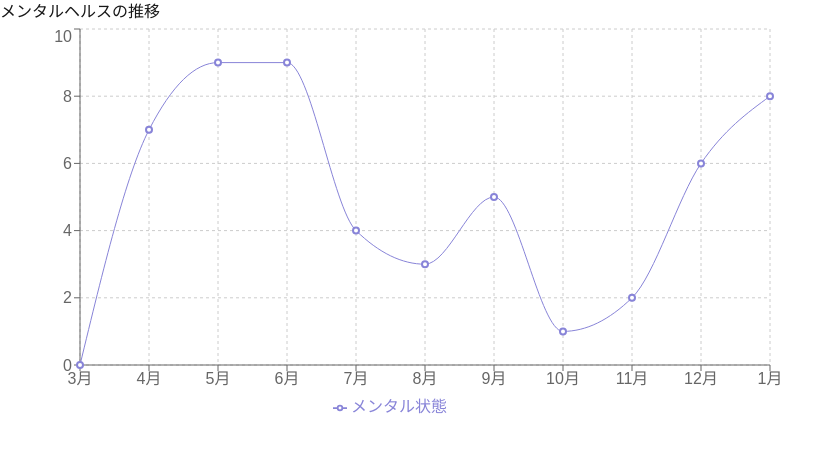
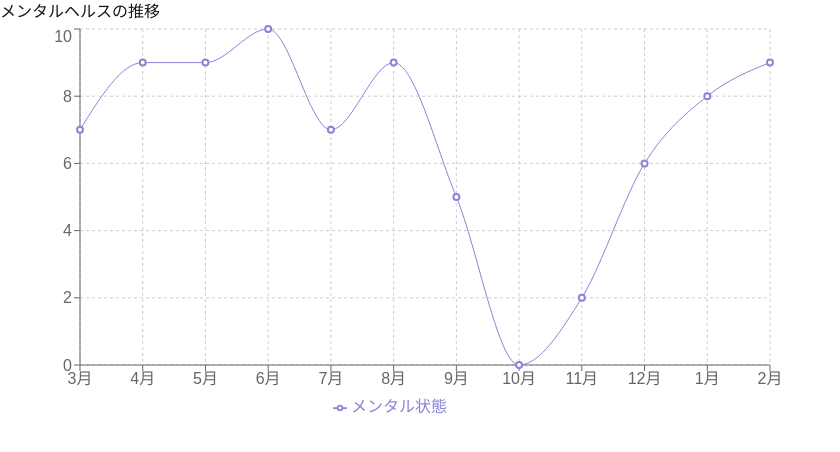
Before and after one commit to mitsumizo/mental-graph, a Next.js app: page / in a window 1280 px wide. Shown: the top 452 px of the page, without its empty margins (0-840 px from the left). Built offline with nearby package versions, Linux system fonts and the light colour scheme.

Commit message:
現状コミット

```diff
--- a/src/components/MentalGraph.tsx
+++ b/src/components/MentalGraph.tsx
@@ -1,16 +1,24 @@
+"use client";
+
+// 必要なrechartsのコンポーネントとReactのフックをインポート
 import { LineChart, Line, XAxis, YAxis, CartesianGrid, Tooltip, Legend } from 'recharts';
+import { useState, useEffect } from 'react';
 
+// データの型定義を更新
 interface MentalData {
-  month: string;
-  level: number;
-  comment: string;
+  month: string;    // 月の文字列
+  level: number;    // メンタルレベル（0-10）
+  title: string;    // その月のタイトル
+  detail: string;   // 詳細な説明
 }
 
+// コンポーネントのProps型定義
 interface MentalGraphProps {
   data: MentalData[];
 }
 
 export const MentalGraph = ({ data }: MentalGraphProps) => {
+  // カスタムツールチップコンポーネントを更新
   const CustomTooltip = ({ active, payload, label }: any) => {
     if (active && payload && payload.length) {
       const level = payload[0].value;
@@ -19,13 +27,22 @@ export const MentalGraph = ({ data }: MentalGraphProps) => {
       return (
         <div className="transform transition-all duration-200 ease-in-out">
           <div className="bg-white/95 backdrop-blur-sm p-6 rounded-xl shadow-2xl border border-indigo-100
-                        min-w-[250px] animate-fade-in">
+                        min-w-[300px] animate-fade-in">
+            {/* ヘッダー部分：月と絵文字 */}
             <div className="flex items-center justify-between mb-3">
               <span className="text-xl font-bold text-indigo-900">{label}</span>
               <span className="text-2xl">{emoji}</span>
             </div>
 
+            {/* タイトル */}
+            <div className="mb-4">
+              <h3 className="text-lg font-semibold text-indigo-800">
+                {payload[0].payload.title}
+              </h3>
+            </div>
+
             <div className="space-y-2">
+              {/* メンタルレベルのプログレスバー */}
               <div className="flex items-center gap-2">
                 <div className="text-sm font-medium text-gray-600">メンタルレベル:</div>
                 <div className="flex-1 bg-gray-200 h-2 rounded-full">
@@ -37,10 +54,12 @@ export const MentalGraph = ({ data }: MentalGraphProps) => {
                 <span className="text-sm font-bold text-indigo-600">{level}</span>
               </div>
 
+              {/* 詳細説明 */}
               <div className="mt-3 pt-3 border-t border-gray-100">
-                <p className="text-sm text-gray-600 leading-relaxed">
-                  {payload[0].payload.comment}
-                </p>
+                <p
+                  className="text-sm text-gray-600 leading-relaxed"
+                  dangerouslySetInnerHTML={{ __html: payload[0].payload.detail }}
+                />
               </div>
             </div>
           </div>
@@ -50,11 +69,25 @@ export const MentalGraph = ({ data }: MentalGraphProps) => {
     return null;
   };
 
+  // SSRとCSRの差異を解消するためのマウント状態管理
+  const [isMounted, setIsMounted] = useState(false);
+
+  useEffect(() => {
+    setIsMounted(true);
+  }, []);
+
+  // 初期レンダリング時はローディング表示
+  if (!isMounted) {
+    return <div className="mental-graph-container">Loading...</div>;
+  }
+
   return (
+    <div className="mental-graph-container">
+      {/* rechartsを使用したラインチャートの描画 */}
       <LineChart width={800} height={400} data={data} margin={{ top: 5, right: 30, left: 20, bottom: 5 }}>
         <CartesianGrid strokeDasharray="3 3" />
         <XAxis dataKey="month" />
-      <YAxis domain={[0, 10]} ticks={[0, 2, 4, 6, 8, 10]} />
+        <YAxis domain={[0, 10]} ticks={[0, 2, 4, 6, 8, 10]} /> {/* メンタルレベルは0-10の範囲 */}
         <Tooltip content={<CustomTooltip />} />
         <Legend />
         <Line
@@ -65,5 +98,6 @@ export const MentalGraph = ({ data }: MentalGraphProps) => {
           dot={{ stroke: '#8884d8', strokeWidth: 2 }}
         />
       </LineChart>
+    </div>
   );
 };
--- a/src/data/mentalData.ts
+++ b/src/data/mentalData.ts
@@ -1,13 +1,74 @@
 export const yearlyMentalData = [
-  { month: '3月', level: 0, comment: 'フロント開発に苦しんだが、技術を追求で楽しかった' },
-  { month: '4月', level: 7, comment: '新年度が始まり、初のフロント開発に苦しんだが、技術を追求で楽しかった' },
-  { month: '5月', level: 9, comment: 'フロント～バック、インフラまでを構築し、物が形になり楽しかった。' },
-  { month: '6月', level: 9, comment: '自分で作ったものをユーザーにモニターとして使ってもらったり、もっといいものを作りたいと思うようになった。' },
-  { month: '7月', level: 4, comment: 'まだまだ成果が出ていないのに、商用化することが決定してしまい不安が爆増' },
-  { month: '8月', level: 3, comment: '人が増えて、自分の仕事が減ってしまい、不安が爆増' },
-  { month: '9月', level: 5, comment: '新規案件の立ち上げで苦戦' },
-  { month: '10月', level: 1, comment: '' },
-  { month: '11月', level: 2, comment: '「自分で作業をしてはいけない」「人に仕事を振る」ということが全くうまくいかずに挫折' },
-  { month: '12月', level: 6, comment: '人に仕事を振るということに向き合い、少し解決の道が見えてきた。' },
-  { month: '1月', level: 8, comment: '新しい目標を設定し、モチベーション向上' }
+  {
+    month: '3月',
+    level: 7,
+    title: '新プロジェクトへの期待と不安',
+    detail: '急に、新規プロジェクトに割り当てられて<b>不安とワクワク</b>で高揚していました。<br><b>0から1や新しいもの</b>は大好きなので、このプロジェクトに割り当ててくれた上司には感謝しかなかった。'
+  },
+  {
+    month: '4月',
+    level: 9,
+    title: 'フロントエンド(Next.js)開発への初挑戦',
+    detail: '初のフロント開発に苦しんだが、<b>新しい技術</b>と向き合う形で楽しかった。<br>プライベートも沢山使って、Next.jsを勉強したが、<b>新しい技術を追求</b>する日々は充実して楽しかった。'
+  },
+  {
+    month: '5月',
+    level: 9,
+    title: 'モノが形になっていくことによる高揚感',
+    detail: '<b>フロント～バック、インフラまでを構築</b>し、物が形になり楽しかった。<br>周りの人も、凄まじいスピードに驚き、やりがいがあった。<br>自分が頑張れば頑張るほど、モノがすさまじいスピードで出来ていく瞬間を見てワクワクが止まらなかった。'
+  },
+  {
+    month: '6月',
+    level: 10,
+    title: '作ったものが使われることによる成長とずっとやりたかったことの達成',
+    detail: '自分で作ったものをユーザーにモニターとして使ってもらったり、もっといいものを作りたいと思うようになった。<br>ユーザーに使ってもらって<b>その場で直すなど</b>、「良いものを作る」ということに対してのモチベーションが高まった。<br>そして、ここでずっとやりたかった<b>デプロイの完全自動化</b>も達成できて、技術としての成長の最高潮に達した。'
+  },
+  {
+    month: '7月',
+    level: 7,
+    title: '突然の商用化の発表による不安',
+    detail: 'まだまだプロダクトとして成果が出ていないのに、商用化することが決定してしまい不安が爆増した。<br>と同時に、この時はまだ、<b>新しい高ゼミを作るぞ</b>と活き込んだ月でした。'
+  },
+  {
+    month: '8月',
+    level: 9,
+    title: 'あらゆるシステムとの連携するシステムを作る貴重な経験、そして、初めてのアメリカ出張',
+    detail: '課金システムを作るにあたって、会員サイト基盤の知識が役立って、どういう仕組みにすればいいかというシステムアーキテクトてきなことができて、やりがいを感じていた。そして、社内のシステムの大きさと偉大さを学び、あらゆるシステムとの連携するシステムを作る経験が出来ることにワクワクしていた。<br>そして、初めてのアメリカ出張に行かせていただくことになって、生成AIについて理解を深めるとともに、夢だった海外の人と働くというのが一瞬でも達成できた喜びに包まれた。'
+  },
+  {
+    month: '9月',
+    level: 5,
+    title: 'わからないことだらけのPM',
+    detail: '初めてのPMであったこともあり、本当に何をすればいいか全くわからなかった。<br>とにかく、がむしゃらに動いて、前には進めていた。ステークホルダーが増え始め、人も増えて、首が回らない時期に入ってきた。<br>若手とのコミュニケーションはまだ研修の講師の経験もあったので簡単だったが、年上の人とのコミュニケーションがとても難しかった。<br>そして、SORA販管というブラックボックスとの戦いも怖く、頼ることが苦手だからこその苦しみが最大化'
+  },
+  {
+    month: '10月',
+    level: 0,
+    title: '初めての挫折、仕事を辞めたいという想いの最大化した月',
+    detail: '残業時間も最大に達し、作業も終わらず、土日対応が増えた。原因は、「リーダー」ではなく「作業者」という血が抜けなかったことにある。<br>WBSや進捗管理、課題管理が全くうまくいかず、私自身も全く楽しくない時期。<br>その影響もあり、メンバーのモチベーションも下がり士気も下がりつつあった。毎日嫌と思いながら、仕事に向かっていた。<br>この時、初めて上司に挫折を報告し、社会人で初めて<b>もう無理です</b>と言った。'
+  },
+  {
+    month: '11月',
+    level: 2,
+    title: '色んな人にもらったアドバイスに向き合う日々',
+    detail: '上司にアドバイスされた、「自分で作業をしてはいけない」「人に仕事を振る前提で考える」ということが全くうまくいかずに苦戦。<br>ただ、後半戦はその意味が少しだけ分かってきた。<br>ただ、「嫌われる勇気を持って仕事を振る」という周りのアドバイスがどうしても納得がいかなかった。<br>なので、自分らしいPMって何だろう？っていうのを考え続けた1か月'
+  },
+  {
+    month: '12月',
+    level: 6,
+    title: '自分らしいPM像を少し可視化した1か月',
+    detail: '人に仕事を振るということに向き合い、少し解決の道が見えてきた。<b>「仕事を振る前提で、相手の不安に向き合い続ける。」</b>というのが自分にあった仕事の振り方だと思った。<br>「仕事を振る = 嫌われる」ではなくて、きっと相手を不安にさせる行為自体がよくないリーダーであることを理解した。'
+  },
+  {
+    month: '1月',
+    level: 8,
+    title: '自分らしいPMスタイルの確立',
+    detail: '人と向かいう前提で仕事を振りまくることを覚え、自分らしいPMを見つけることができた。<br>特に、自分の苦手な分野を全部やる必要がないことを理解した。自分の限界を理解した瞬間でもある。<br>その結果、苦手な進捗管理やお金の管理は人に任せて自分が得意な調整や仕様決定、技術選定に集中することで、少しずつ仕事が楽しいと思うようになってきた。'
+  },
+  {
+    month: '2月',
+    level: 9,
+    title: '自分の能力の低さを知る一方で、挑戦に奮いあがっている1か月',
+    detail: '2月は、東京でのあるイベントに参加させていただいた。そこでは、英語でAI関連について議論をする場であった。<br>そこでは、「一言」も話せなかった。屈辱だった。3,4日は準備に時間を当てたにもかかわらず、一言も話せなかったのである。<br>そのあとの社長とのラウンドテーブルでも、特に面白いことも言えず、自分の挑戦力が弱まったことを自覚した1か月。<br>そのあとは、とにかく勉強したり、自分を奮い立たせて尖るようにプライベートを使っている。<br>来年度の所属も決まった。めちゃくちゃ、挑戦のための部署である。今はとてもポジティブである。会社で一番AIに詳しくて、色んな人との出会いを大切にしながら、人として飛躍することを覚悟した1か月。来年度は社内外関係なく、もっと自分の顔を売って、会社、社会に貢献できるエンジニアになる。'
+  }
 ];
```
Lines whose indentation alone changed are shown as unchanged.
